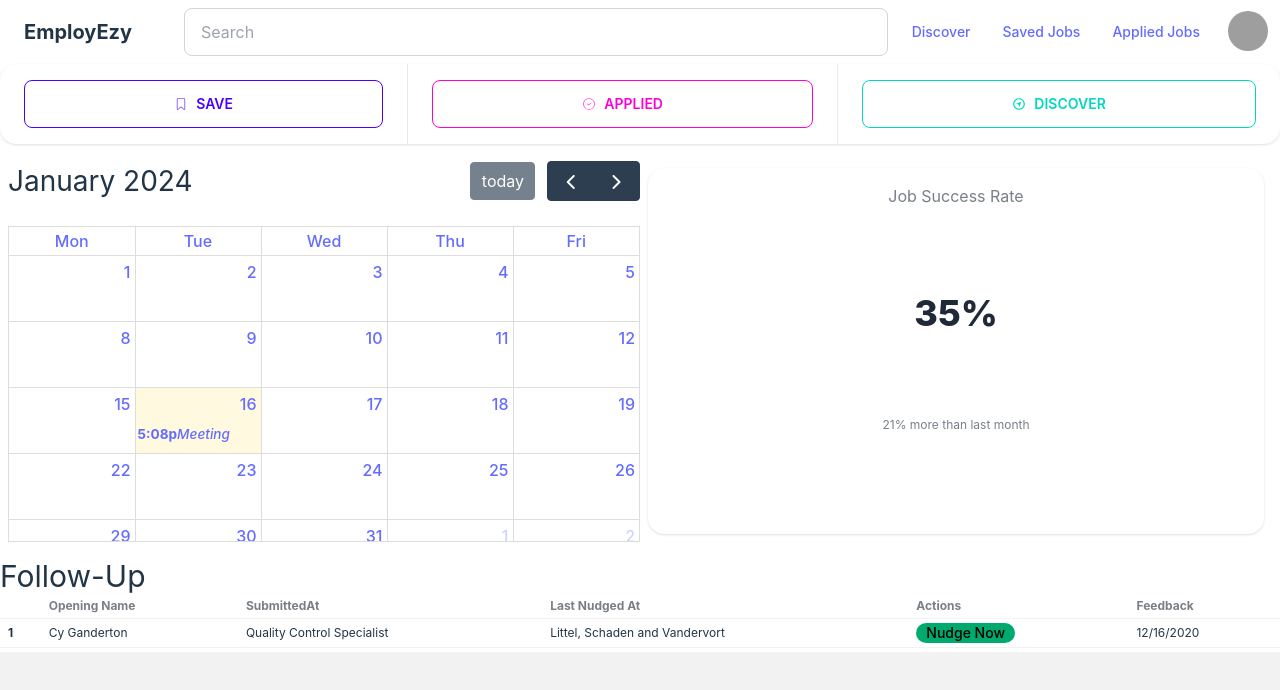
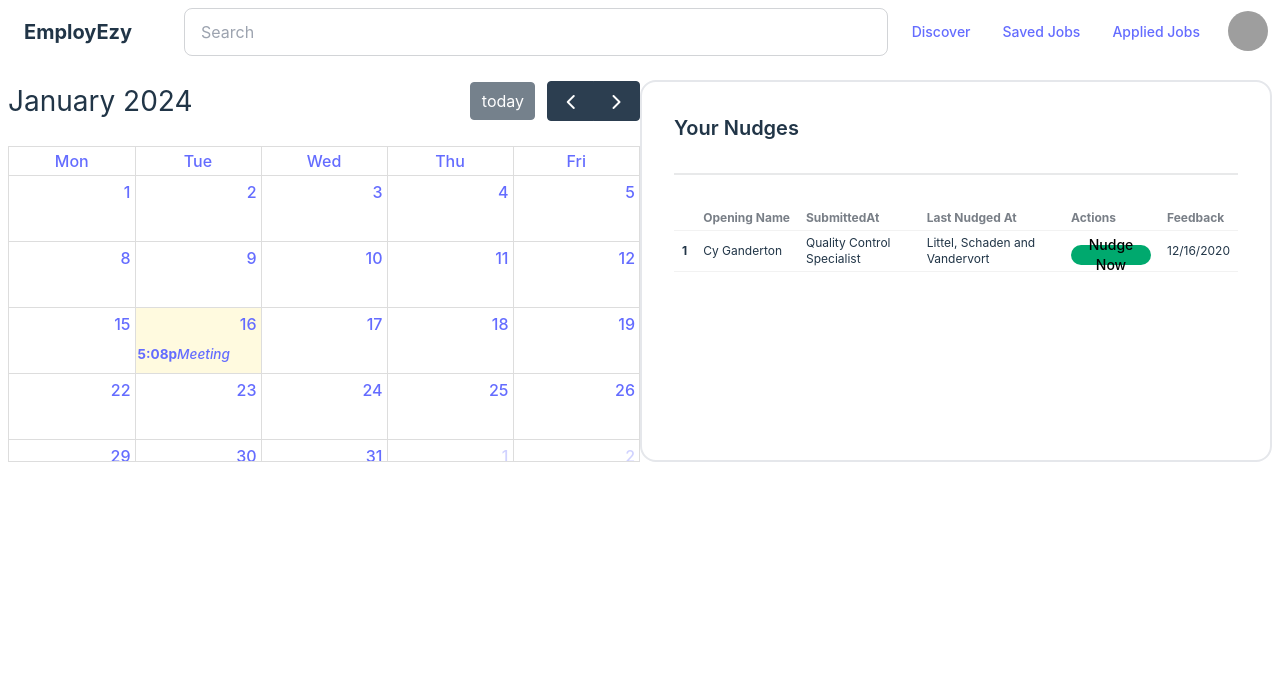
Before and after one commit to amoghyermalkar123/employezy-ui, a React (Vite) app: page /home in a window 1280 px wide. Shown: the top 690 px of the page. Built offline with nearby package versions, Linux system fonts and the light colour scheme; grey boxes are pictures that could not be loaded.

Commit message:
latest changes

```diff
--- /dev/null
+++ b/src/components/EvalTemp.tsx
@@ -0,0 +1,44 @@
+import { AppliedJobUI } from "../models/jobs.ts";
+
+export function CandidateDetails(props: { appliedJobs: AppliedJobUI[] }) {
+    return (
+        <div>
+            {
+                props.appliedJobs.map((item) => {
+                    return (
+                        <div>
+                            <h1 className='text-2xl font-bold mb-4'>Application Details</h1>
+                            <button className="btn btn-outline btn-info">Nudge</button>
+                            <div className='bg-gray-100 p-4 rounded-lg'>
+                                <div className='flex items-center mb-2'>
+                                    <div className='font-bold'>Org Name:</div>
+                                    <div className='ml-2'>{item.company}</div>
+                                </div>
+                                <div className='flex items-center mb-2'>
+                                    <div className='font-bold'>AI Evaluation:</div>
+                                    <div className='ml-2'>{item.ai_evaluation}</div>
+                                </div>
+                                <div className='flex items-center'>
+                                    <div className='font-bold'>Evaluation Rating:</div>
+                                    <div className='ml-2'>{item.rating}</div>
+                                </div>
+                                <div className='flex items-center mb-2'>
+                                    <div className='font-bold'>Date of Application:</div>
+                                    <div className='ml-2'>1-1-2024</div>
+                                </div>
+                                <div className='flex items-center mb-2'>
+                                    <div className='font-bold'>Opening Name:</div>
+                                    <div className='ml-2'>SDE-1</div>
+                                </div>
+                                <div className='flex items-center'>
+                                    <div className='font-bold'>Recruiter Status</div>
+                                    <div className='ml-2'>Selected</div>
+                                </div>
+                            </div>
+                        </div>
+                    )
+                })
+            }
+        </div>
+    );
+}
--- a/src/components/JobPost.tsx
+++ b/src/components/JobPost.tsx
@@ -6,7 +6,6 @@ import { useEffect, useState } from "react";
 import jc from "../controllers/JobController";
 import { useNavigate } from "react-router-dom";
 import Fuse from "fuse.js";
-
 
 const pastelColors = [
     "bg-pink-200",
@@ -25,7 +24,7 @@ const getRandomPastelColor = () => {
     return pastelColors[randomIndex];
 };
 
-function JobPostings(props: { searchTerm:string }) {
+function JobPostings(props: { searchTerm: string }) {
     const [jobs, setJobs] = useState<any[]>([]);
     const [searchJob, setSearchJobs] = useState<any[]>([]);
 
@@ -35,6 +34,7 @@ function JobPostings(props: { searchTerm:string }) {
             setJobs(res);
         }
     };
+
 
     useEffect(() => {
         if (!props.searchTerm) {
@@ -83,6 +83,12 @@ function JobPost({ item }: any) {
         code_question: item.assignment_problem_statement,
     };
 
+
+    const handleSave = async () => {
+        const response = await jc.saveJob({
+        })
+    }
+
     return (
         <motion.div
             className="card border-4 flex flex-col w-full h-96 p-2 bg-base-100"
@@ -100,7 +106,7 @@ function JobPost({ item }: any) {
                         </p>
                     </div>
                     <div className="p-2 bg-white rounded-full">
-            <CgBookmark className="text-2xl" />
+                        <CgBookmark className="text-2xl cursor-pointer" onClick={handleSave}/>
                     </div>
                 </div>
                 <div className="flex flex-row justify-between items-center">
@@ -117,7 +123,7 @@ function JobPost({ item }: any) {
                     </span>
                 </div>
                 <div className="flex flex-row flex-wrap justify-start">
-          { }
+                    {}
                     <div className="p-2 border-2 border-gray-400 rounded-full m-1">
                         Full-Time
                     </div>
--- a/src/controllers/JobController.ts
+++ b/src/controllers/JobController.ts
@@ -1,6 +1,6 @@
+import { SavedJob } from "../models/jobs.ts";
 import CandidateSubmission from "../types/submission";
 import supabase from "../utils/supabaseClient.ts";
-import { v5 as uuidv5 } from 'uuid';
 
 
 // submit assignment
@@ -29,4 +29,13 @@ const fetchAppliedJobs = async (candidateID: string) => {
     return data.data
 }
 
-export default { getAllOpenings, submitAssignment, fetchAppliedJobs };
+const saveJob = async (data: SavedJob) => {
+    const response = await supabase.from("SavedJobs").insert(data);
+
+    if (response.error === null) {
+        return "ok"
+    }
+    return "error"
+};
+
+export default { getAllOpenings, submitAssignment, fetchAppliedJobs, saveJob };
--- a/src/controllers/UserController.ts
+++ b/src/controllers/UserController.ts
@@ -1,8 +1,9 @@
 import supabase from "../utils/supabaseClient"
 import { UserSession } from "../models/User";
+import Nudge from "../models/nudge";
 
 // TODO: create supabase client once
-const handleLogin = async (email: string, password: string, isOrg:boolean): Promise<UserSession> => {
+const handleLogin = async (email: string, password: string, isOrg: boolean): Promise<UserSession> => {
 
     if (isOrg) {
         const response = await supabase
@@ -45,7 +46,7 @@ const handleLogin = async (email: string, password: string, isOrg:boolean): Prom
 
 const registerUser = async (email: string, password: string): Promise<UserSession> => {
 
-  const response = await supabase.from('Orgs').insert({email, password});
+    const response = await supabase.from('Orgs').insert({ email, password });
 
     if (!response.data) {
         return {
@@ -58,7 +59,7 @@ const registerUser = async (email: string, password: string): Promise<UserSessio
 };
 
 
-const handleLogout = async ()=>{
+const handleLogout = async () => {
     const response = await supabase.auth.signOut();
     console.log(response);
     if (response.error === null) {
@@ -67,4 +68,12 @@ const handleLogout = async ()=>{
     return "error"
 }
 
-export default { handleLogin, registerUser, handleLogout };
+const nudgeAboutOpening = async (nudge: Nudge) => {
+    const response = await supabase.from("Nudges").insert(nudge);
+    if (response.error === null) {
+        return "ok"
+    }
+    return "error"
+}
+
+export default { handleLogin, registerUser, handleLogout, nudgeAboutOpening };
--- /dev/null
+++ b/src/models/nudge.ts
@@ -0,0 +1,8 @@
+export default interface Nudge {
+    id: number;
+    lastNudgedAt: Date;
+    submissionId?: number;
+    candidateId?: string;
+    openingId?: number;
+    nudgeMessage?: string;
+}
--- a/src/pages/Dashboard.tsx
+++ b/src/pages/Dashboard.tsx
@@ -1,9 +1,7 @@
 import FullCalendar from '@fullcalendar/react'
 import dayGridPlugin from '@fullcalendar/daygrid'
-import { CiBookmark } from "react-icons/ci";
-import { RiCompassDiscoverLine } from "react-icons/ri";
-import { CiCircleCheck } from "react-icons/ci";
-
+import Nudge from '../models/nudge'
+import { useEffect } from 'react'
 
 const events = [
     { title: 'Meeting', start: new Date() }
@@ -20,44 +18,31 @@ function renderEventContent(eventInfo) {
 }
 
 function Dashboard() {
+    useEffect(() => {
+
+    }, [])
     return (
         <>
-            <div className="flex flex-col h-full w-full bg-white">
-                <div className="w-full stats stats-vertical lg:stats-horizontal shadow">
-                    <div className="stat place-items-center">
-                        <button className='btn btn-primary btn-outline w-full h-full'><CiBookmark />SAVE</button>
-                    </div>
-                    <div className="stat place-items-center">
-                        <button className='btn btn-secondary btn-outline w-full h-full'><CiCircleCheck />APPLIED</button>
-                    </div>
-                    <div className="stat place-items-center">
-                        <button className='btn btn-accent btn-outline w-full h-full'><RiCompassDiscoverLine />DISCOVER</button>
-                    </div>
-                </div>
-                <div className="w-full flex flex-row justify-evenly my-2 p-2">
-                    <div className="w-1/2">
+            <div className="flex flex-col h-full w-full bg-white overflow-auto">
+                <div className="w-full flex flex-row flex-wrap justify-evenly my-2 p-2">
+                    <div className="w-full md:w-1/2">
                         <FullCalendar
                             plugins={[dayGridPlugin]}
                             initialView='dayGridMonth'
                             weekends={false}
                             events={events}
                             eventContent={renderEventContent}
-                            // height={250}
                             aspectRatio={2 / 1}
                         />
                     </div>
-                    <div className="w-1/2 p-2">
-                        <div className="stats shadow h-full w-full text-center">
-                            <div className="stat w-full">
-                                <div className="stat-title">Job Success Rate</div>
-                                <div className="stat-value">35%</div>
-                                <div className="stat-desc">21% more than last month</div>
+                    <div className="w-full md:w-1/2">
+                        <div className="card h-full w-full bg-base-100 border-2">
+                            <div className="card-body">
+                                <div className='flex flex-row justify-between'>
+                                    <h2 className="card-title">Your Nudges</h2>
                                 </div>
-                        </div>
-                    </div>
-                </div>
+                                <div className="divider" />
                                 <div className="w-full">
-                    <h2 className='text-3xl'>Follow-Up</h2>
                                     <div className="overflow-x-auto">
                                         <table className="table table-xs">
                                             <thead>
@@ -84,6 +69,10 @@ function Dashboard() {
                                     </div>
                                 </div>
                             </div>
+                        </div>
+                    </div>
+                </div>
+            </div>
         </>);
 }
 
--- a/src/pages/HomePage.tsx
+++ b/src/pages/HomePage.tsx
@@ -35,7 +35,7 @@ function HomePage() {
   };
 
   return (
-    <div className="h-screen w-screen bg-base-200 overflow-y-auto">
+    <div className="h-screen w-screen overflow-y-auto">
       <div className="">
         <div className="drawer">
           <input id="my-drawer-3" type="checkbox" className="drawer-toggle" />
```
Also changed, not shown: src/components/Applied.tsx (+12 -41 lines), src/models/jobs.ts (+27 -22 lines), 1 other file (tests, documents, lock files or other folders). Lines whose indentation alone changed are shown as unchanged.
